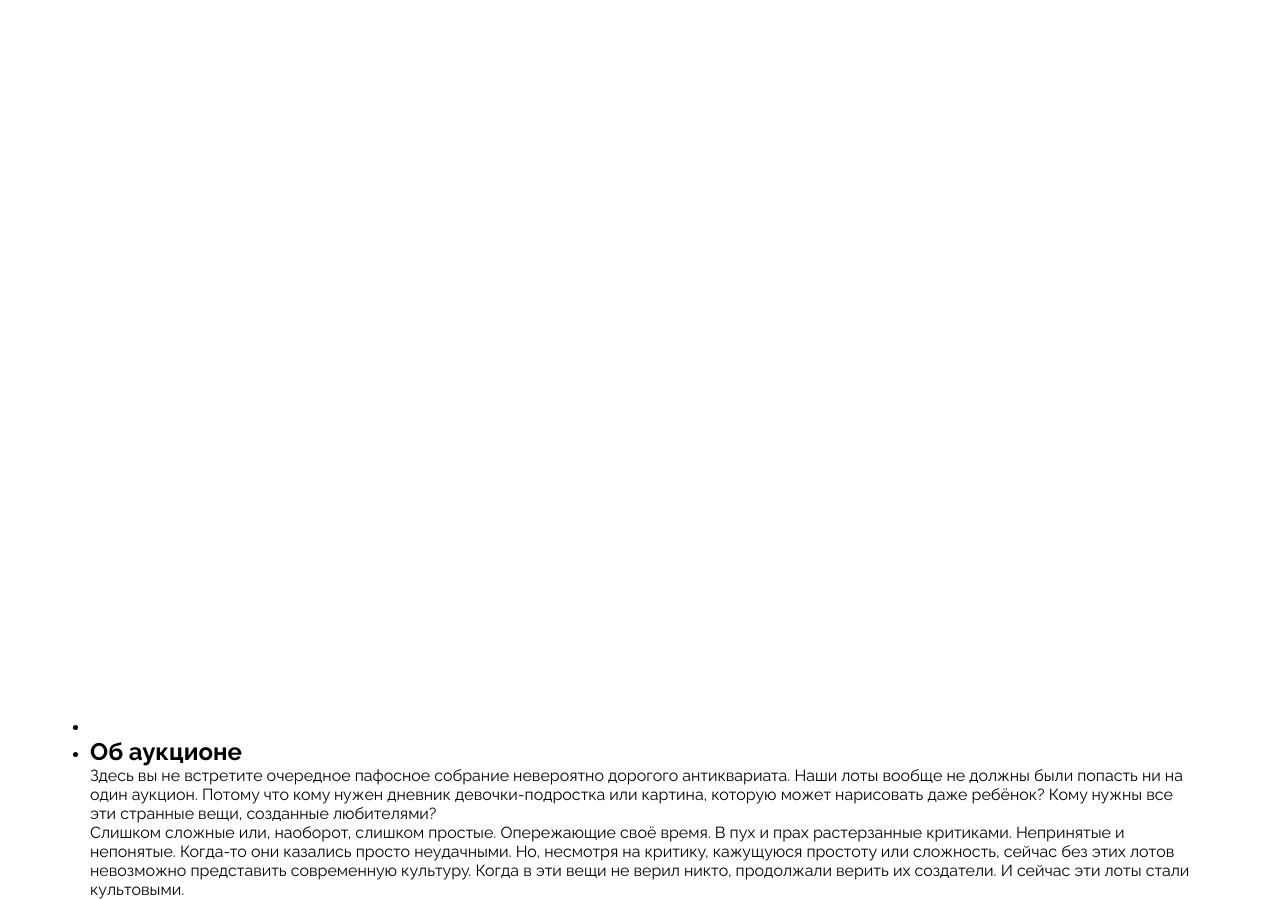
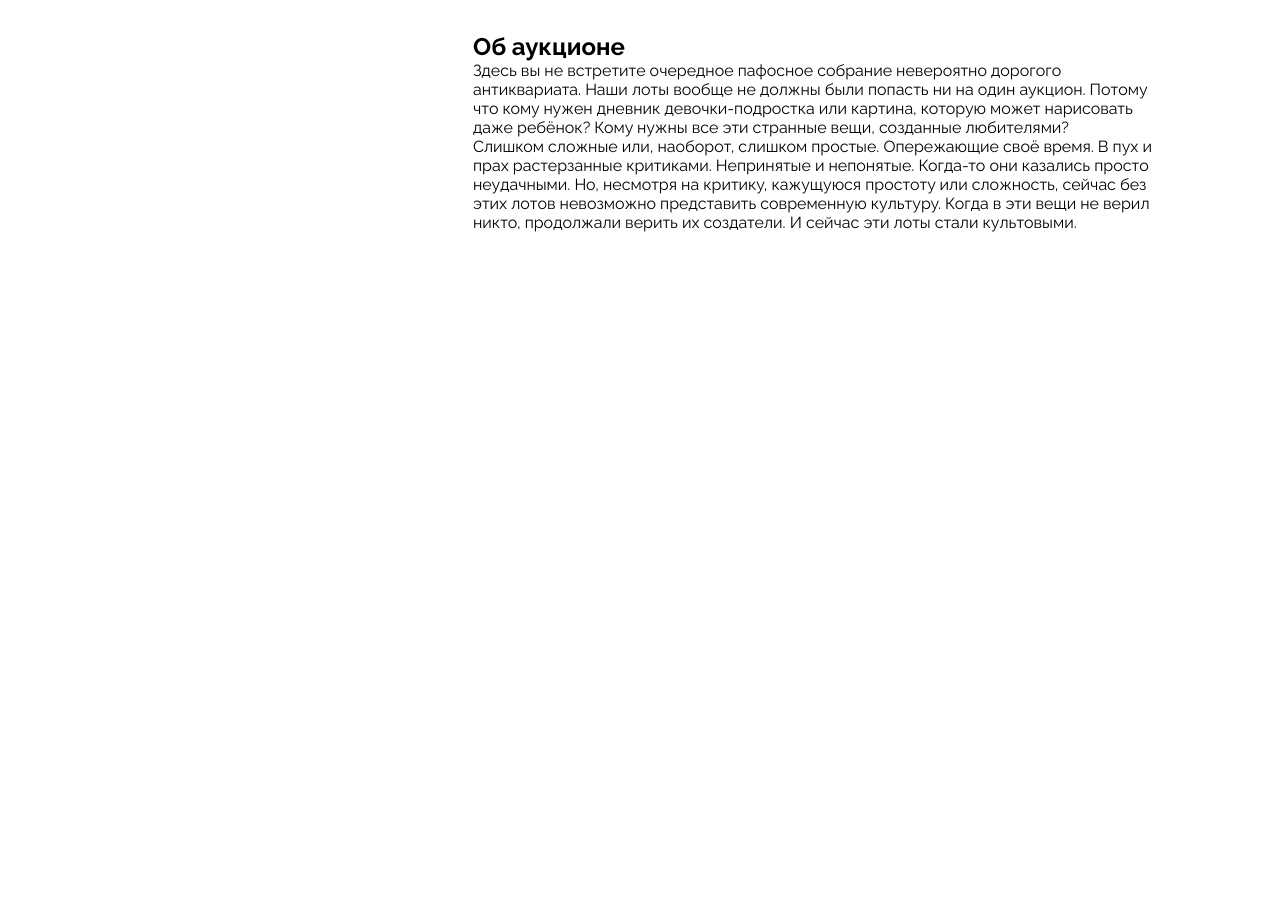
Before and after one commit to denisatamankin/ono-tebe-nado, a plain HTML site: page index.html in a window 1280 px wide. Shown: the part 2020-2919 px from the top of the page. After the commit the page ends 2313 px from the top, so only its background shows below. Drawn offline with Linux system fonts and the light colour scheme.

Commit message:
about_start

```diff
--- a/index.html
+++ b/index.html
@@ -107,21 +107,18 @@
       </section>
       <!-- ABOUT -->
       <section class="about">
-        <ul class="about__column">
-          <li>
-            <div class="about__logo">
-              <img src="./images/logo-white.svg" alt="Логотип Оно тебе надо" class="about__logo-image">
-            </div>
-          </li>
-          <li>
+        <div class="about__column">
+          <div class="about__logo"><img src="./images/logo-white.svg" alt="Логотип Оно тебе надо" class="about__logo-image">
+          </div>
+          <div class="content">
             <h2 class="about__title">Об аукционе</h2>
-            <article class="about__text">
+            <div class="about__text">
               <p>Здесь вы не встретите очередное пафосное собрание невероятно дорогого антиквариата. Наши лоты вообще не должны были попасть ни на один аукцион. Потому что кому нужен дневник девочки-подростка или картина, которую может нарисовать даже ребёнок? Кому нужны все эти странные вещи, созданные любителями?</p>
               <p>Слишком сложные или, наоборот, слишком простые. Опережающие своё время. В пух и прах растерзанные критиками. Непринятые и непонятые. Когда-то они казались просто неудачными. Но, несмотря
-                на критику, кажущуюся простоту или сложность, сейчас без этих лотов невозможно представить современную культуру. Когда в эти вещи не верил никто, продолжали верить их создатели. И сейчас эти лоты стали культовыми.</p>
-            </article>
-          </li>
-        </ul>
+                на критику, кажущуюся простоту или сложность, сейчас без этих лотов невозможно представить современную культуру. Когда в эти вещи не верил никто, продолжали верить их создатели. И сейчас эти лоты стали культовыми. </p>
+            </div>
+          </div>
+        </div>
       </section>
     </main>
     <!-- FOOTER -->
--- a/styles/style.css
+++ b/styles/style.css
@@ -217,3 +217,14 @@
 }
 
 /* ABOUT*/
+
+.about {
+    max-width: 1100px;
+    padding: 146px 24px 0;
+}
+
+.about__column {
+    display: grid;
+    grid-template-columns: 334px 1fr;
+    column-gap: 25px;
+}
```
